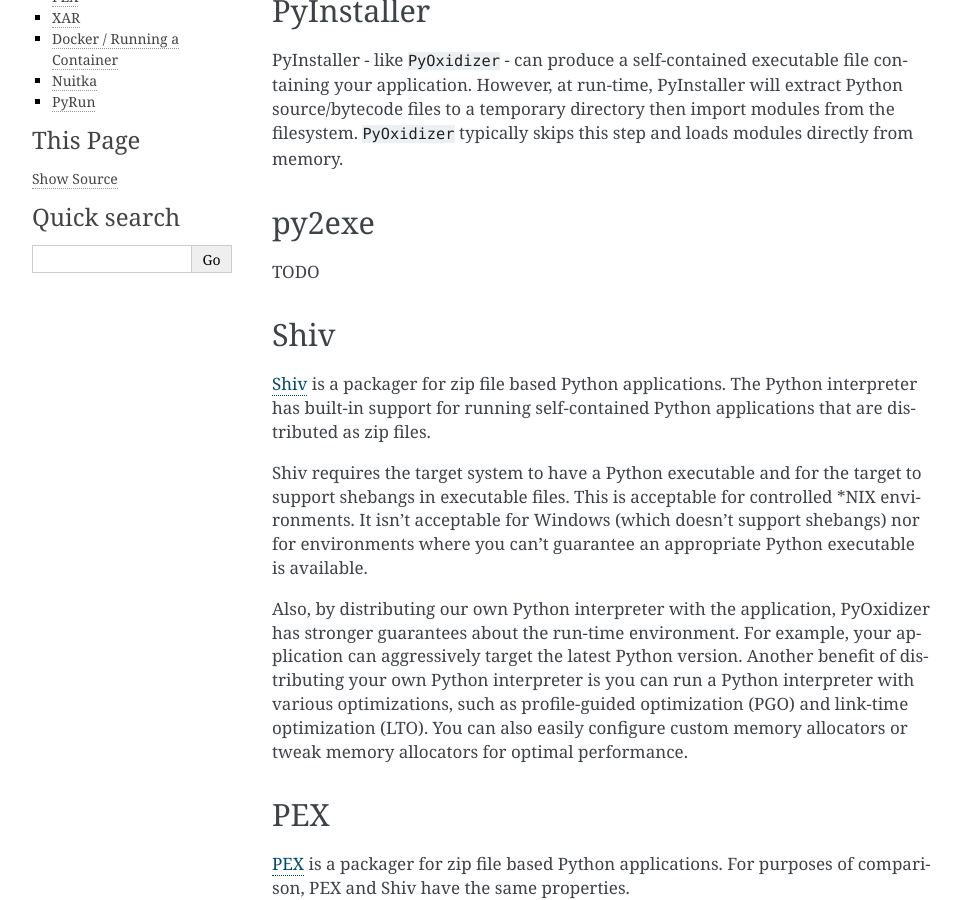
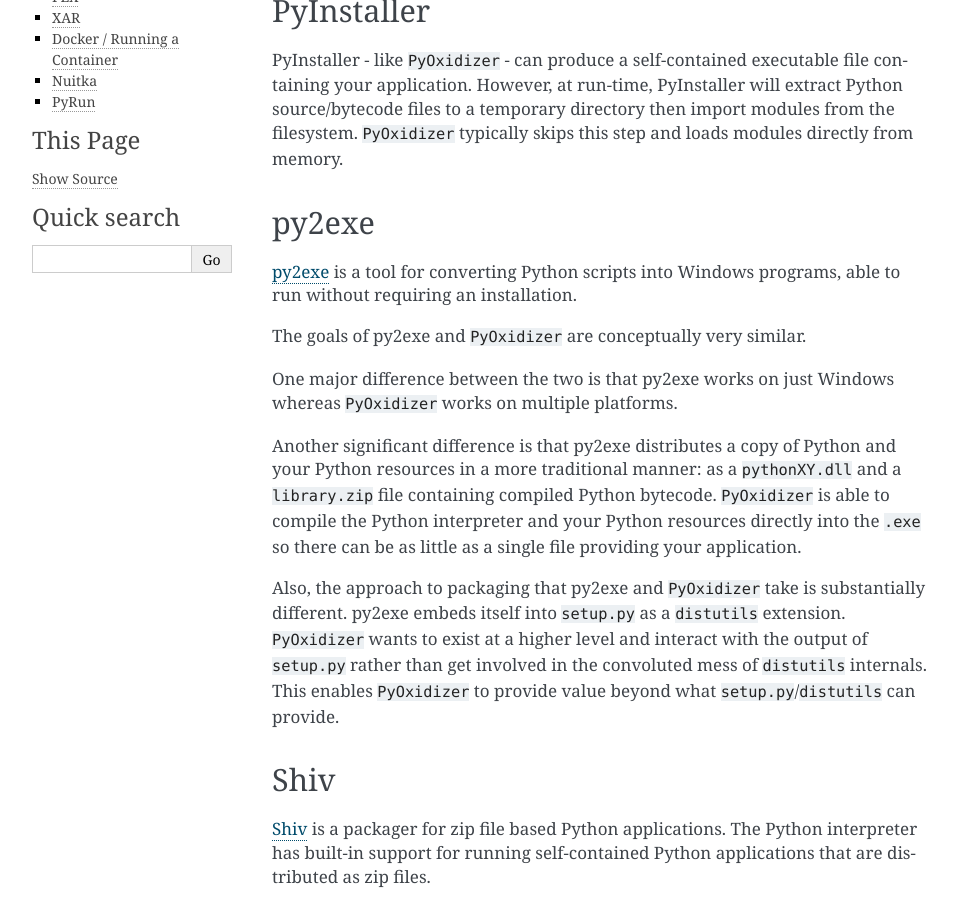
Before and after one commit to indygreg/PyOxidizer, a Sphinx documentation site: the page built from docs/comparisons.rst, in a window 1280 px wide and 900 px high, scrolled down 192 px. Shown: the whole window, without its empty margins (148-1109 px from the left). Built offline with Sphinx 7.4.7, drawn with Linux system fonts in a browser that asks for light colours.

Commit message:
docs: document comparison to py2exe

```diff
--- a/docs/comparisons.rst
+++ b/docs/comparisons.rst
@@ -19,7 +19,27 @@
 py2exe
 ======
 
-TODO
+`py2exe <http://www.py2exe.org/>`_ is a tool for converting Python scripts
+into Windows programs, able to run without requiring an installation.
+
+The goals of py2exe and ``PyOxidizer`` are conceptually very similar.
+
+One major difference between the two is that py2exe works on just Windows
+whereas ``PyOxidizer`` works on multiple platforms.
+
+Another significant difference is that py2exe distributes a copy of Python and
+your Python resources in a more traditional manner: as a ``pythonXY.dll``
+and a ``library.zip`` file containing compiled Python bytecode. ``PyOxidizer``
+is able to compile the Python interpreter and your Python resources directly
+into the ``.exe`` so there can be as little as a single file providing
+your application.
+
+Also, the approach to packaging that py2exe and ``PyOxidizer`` take is
+substantially different. py2exe embeds itself into ``setup.py`` as a
+``distutils`` extension. ``PyOxidizer`` wants to exist at a higher level
+and interact with the output of ``setup.py`` rather than get involved in the
+convoluted mess of ``distutils`` internals. This enables ``PyOxidizer`` to
+provide value beyond what ``setup.py``/``distutils`` can provide.
 
 Shiv
 ====
```
